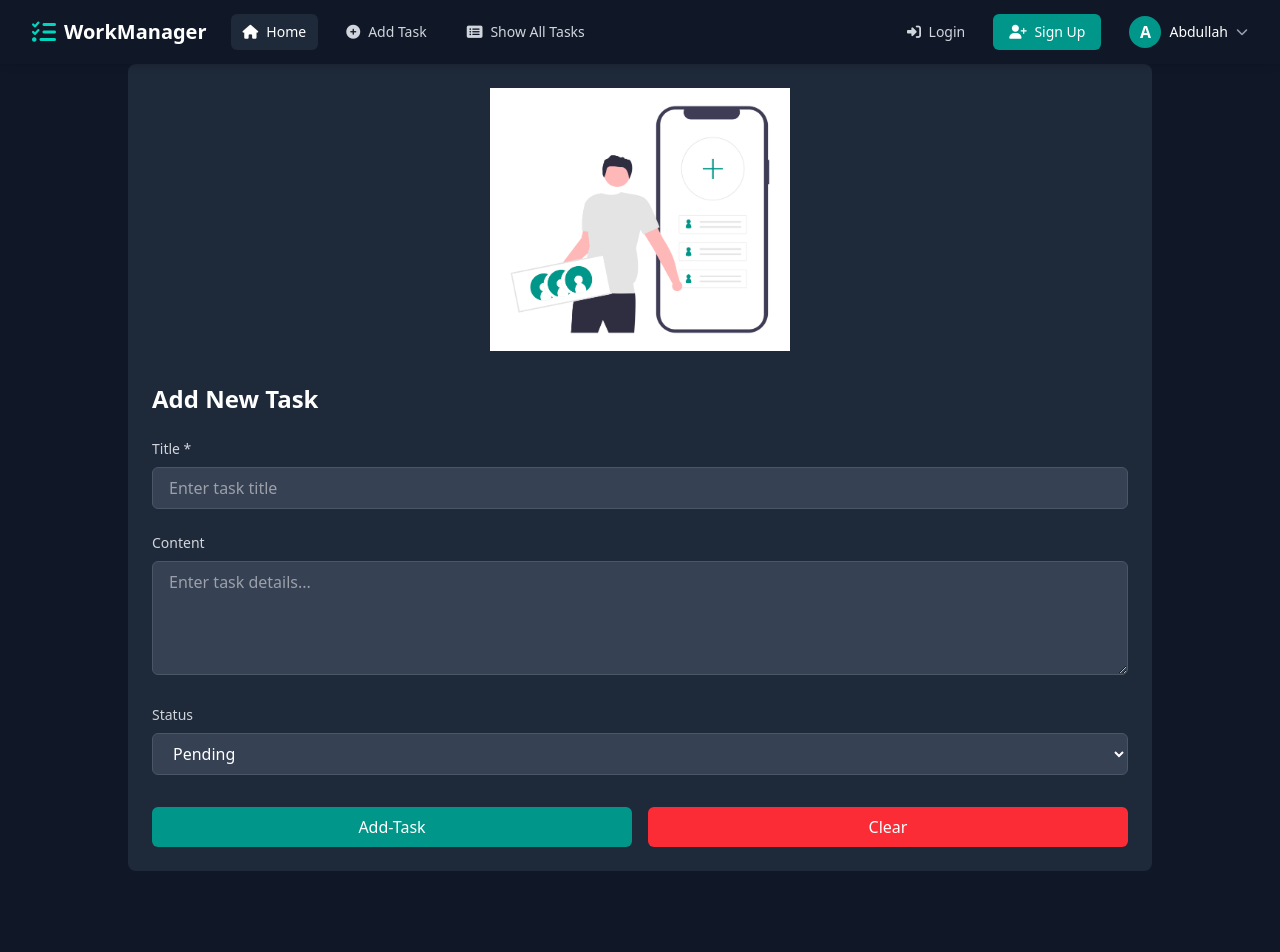
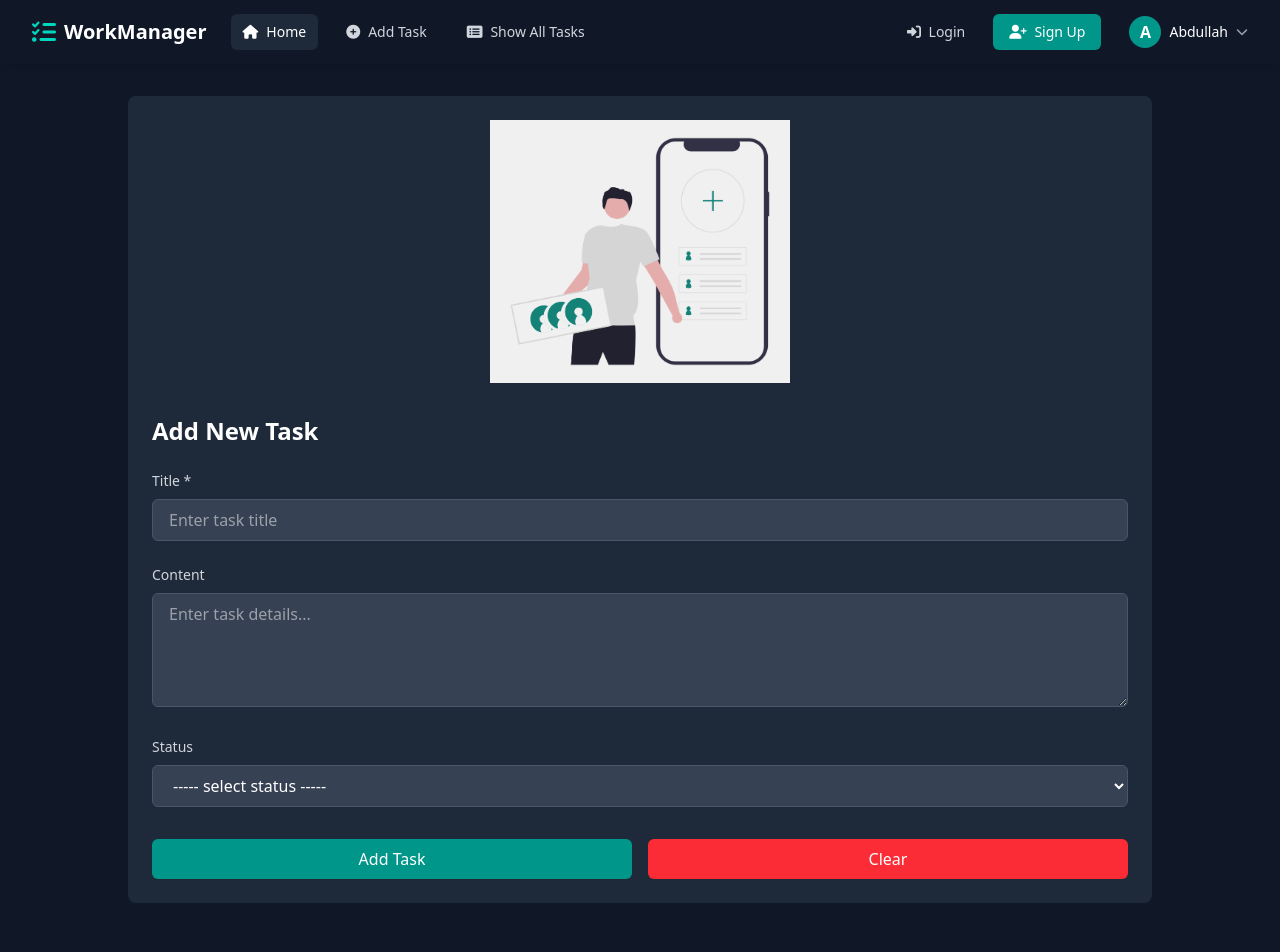
Before and after one commit to noclient24/Todo_, a Next.js app: page /add-task in a window 1280 px wide. Shown: the top 952 px of the page. Built offline with nearby package versions, Linux system fonts and the light colour scheme.

Commit message:
first commit

```diff
--- a/package.json
+++ b/package.json
@@ -10,12 +10,14 @@
   },
   "dependencies": {
     "@next/env": "^15.3.2",
+    "axios": "^1.9.0",
     "dotenv": "^16.5.0",
     "mongoose": "^8.15.0",
     "next": "15.3.2",
     "react": "^19.0.0",
     "react-dom": "^19.0.0",
-    "react-icons": "^5.5.0"
+    "react-icons": "^5.5.0",
+    "react-toastify": "^11.0.5"
   },
   "devDependencies": {
     "@eslint/eslintrc": "^3",
--- /dev/null
+++ b/src/app/add-task/Add.jsx
@@ -0,0 +1,136 @@
+'use client';
+import { useState } from "react";
+import imageadd from "../assets/image/undraw_add-friends_v4kx.png";
+import Image from 'next/image';
+import { AddTask } from "../serveres/addtask";
+import { ToastContainer, toast } from 'react-toastify';
+import 'react-toastify/dist/ReactToastify.css';
+
+
+const AddTaskForm = () => {
+
+  const [task, setTask] = useState({
+    tittle: "", // Fixed typo from 'tittle' to 'title'
+    content: "",
+    status: "none",
+    userId: "6830229d82b191a656d982e3"
+  });
+
+  const handleClear = () => {
+    setTask({
+      tittle: "",
+      content: "",
+      status: "none", // Reset to initial state
+      userId: "6830229d82b191a656d982e3" // Keep userId
+    });
+  };
+
+  const handleSubmit = async (e) => {
+    e.preventDefault();
+    try {
+      const result = await AddTask(task);
+      toast.success("Task added successfully!");
+      handleClear();
+      console.log(result);
+    } catch (error) {
+      console.error(error);
+      toast.error("Failed to add task. Please try again.");
+    }
+  };
+
+  return (
+    <div className="bg-gray-900 min-h-screen py-8">
+      <div className="mx-[10%]">
+        <div className="bg-gray-800 text-white p-6 rounded-lg">
+          <div className="mb-8 text-center">
+            <Image
+              src={imageadd}
+              alt="Add Task Illustration"
+              width={300}
+              height={300}
+              className="mx-auto filter brightness-90 contrast-110 saturate-80"
+              priority
+            />
+          </div>
+          <h2 className="text-2xl font-bold text-white mb-6">Add New Task</h2>
+
+          <form onSubmit={handleSubmit}>
+            <div className="mb-6">
+              <label htmlFor="title" className="block text-sm font-medium text-gray-300 mb-2">
+                Title *
+              </label>
+              <input
+                type="text"
+                id="title"
+                value={task.tittle}
+                onChange={(e) => setTask({ ...task, tittle: e.target.value })}
+                className="w-full px-4 py-2 bg-gray-700 border border-gray-600 rounded-md focus:outline-none focus:ring-2 focus:ring-teal-500 text-white"
+                placeholder="Enter task title"
+                required
+              />
+            </div>
+
+            <div className="mb-6">
+              <label htmlFor="content" className="block text-sm font-medium text-gray-300 mb-2">
+                Content
+              </label>
+              <textarea
+                id="content"
+                value={task.content}
+                onChange={(e) => setTask({ ...task, content: e.target.value })}
+                className="w-full px-4 py-2 bg-gray-700 border border-gray-600 rounded-md focus:outline-none focus:ring-2 focus:ring-teal-500 text-white"
+                rows={4}
+                placeholder="Enter task details..."
+              />
+            </div>
+
+            <div className="mb-8">
+              <label className="block text-sm font-medium text-gray-300 mb-2">Status</label>
+              <select
+                value={task.status}
+                onChange={(e) => setTask({ ...task, status: e.target.value })}
+                className="w-full px-4 py-2 bg-gray-700 border border-gray-600 rounded-md focus:outline-none focus:ring-2 focus:ring-teal-500 text-white"
+                required
+              >
+                <option value="none">----- select status -----</option>
+                <option value="pending">Pending</option>
+                <option value="completed">Completed</option>
+              </select>
+            </div>
+
+            <div className="grid grid-cols-2 gap-4">
+              <button
+                type="submit"
+                className="bg-teal-600 hover:bg-teal-700 text-white font-medium py-2 px-4 rounded-md transition duration-200"
+              >
+                Add Task
+              </button>
+              <button
+                type="button"
+                onClick={handleClear}
+                className="bg-red-500 hover:bg-red-700 text-white font-medium py-2 px-4 rounded-md transition duration-200"
+              >
+                Clear
+              </button>
+            </div>
+          </form>
+        </div>
+      </div>
+
+      <ToastContainer
+        position="top-center"
+        autoClose={5000}
+        hideProgressBar={false}
+        newestOnTop={false}
+        closeOnClick
+        rtl={false}
+        pauseOnFocusLoss
+        draggable
+        pauseOnHover
+        theme="dark"
+      />
+    </div>
+  );
+};
+
+export default AddTaskForm;
--- a/src/app/add-task/page.jsx
+++ b/src/app/add-task/page.jsx
@@ -1,110 +1,12 @@
-'use client';
-import { useState } from "react";
-import imageadd from "../assets/image/undraw_add-friends_v4kx.png";
-import Image from 'next/image';
+import AddTaskForm from "./Add"
+export const metadata = {
+  title: "Add-Task",
 
-const AddTaskForm = () => {
-  const [task, setTask] = useState({
-    title: "",
-    content: "",
-    status: "",
-    userId: ""
-  });
+};
+const Add=()=>{
+    return <AddTaskForm/>
 
-  const handleSubmit = (e) => {
-    e.preventDefault();
-    // Add your form submission logic here
-    console.log(task);
-  };
 
-  const handleClear = () => {
-    setTask({
-      title: "",
-      content: "",
-      status: "",
-      userId: ""
-    });
-  };
+}
 
-  console.log(task)
-
-  return (
-    <div className="bg-gray-900">
-      <div className="mx-[10%]">
-        <div className="bg-gray-800 text-white p-6 rounded-lg">
-          <div className="mb-8 text-center">
-            <Image
-              src={imageadd}
-              alt="Add Task Illustration"
-              width={300}
-              height={300}
-              className="mx-auto"
-            />
-          </div>
-          <h2 className="text-2xl font-bold text-white mb-6">Add New Task</h2>
-
-          <form onSubmit={handleSubmit}>
-            <div className="mb-6">
-              <label htmlFor="title" className="block text-sm font-medium text-gray-300 mb-2">
-                Title *
-              </label>
-              <input
-                type="text"
-                id="title"
-                value={task.title}
-                onChange={(e) => setTask({ ...task, title: e.target.value })}
-                className="w-full px-4 py-2 bg-gray-700 border border-gray-600 rounded-md focus:outline-none focus:ring-2 focus:ring-teal-500 text-white"
-                placeholder="Enter task title"
-                required
-              />
-            </div>
-
-            <div className="mb-6">
-              <label htmlFor="content" className="block text-sm font-medium text-gray-300 mb-2">
-                Content
-              </label>
-              <textarea
-                id="content"
-                value={task.content}
-                onChange={(e) => setTask({ ...task, content: e.target.value })}
-                className="w-full px-4 py-2 bg-gray-700 border border-gray-600 rounded-md focus:outline-none focus:ring-2 focus:ring-teal-500 text-white"
-                rows={4}
-                placeholder="Enter task details..."
-              />
-            </div>
-
-            <div className="mb-8">
-              <label className="block text-sm font-medium text-gray-300 mb-2">Status</label>
-              <select
-                value={task.status}
-                onChange={(e) => setTask({ ...task, status: e.target.value })}
-                className="w-full px-4 py-2 bg-gray-700 border border-gray-600 rounded-md focus:outline-none focus:ring-2 focus:ring-teal-500 text-white"
-              >
-                <option value="pending">Pending</option>
-                <option value="completed">Completed</option>
-              </select>
-            </div>
-
-            <div className="grid grid-cols-2 gap-4">
-              <button
-                type="submit"
-                className="bg-teal-600 hover:bg-teal-700 text-white font-medium py-2 px-4 rounded-md transition duration-200"
-              >
-                Add-Task
-              </button>
-              <button
-                type="button"
-                onClick={handleClear}
-                className="bg-red-500 hover:bg-red-900 text-white font-medium py-2 px-4 rounded-md transition duration-200"
-              >
-                Clear
-              </button>
-            </div>
-          </form>
-        </div>
-      </div>
-    </div>
-  );
-};
-
-export default AddTaskForm;
+export default Add
--- /dev/null
+++ b/src/app/serveres/addtask.js
@@ -0,0 +1,13 @@
+import { HttpasAxios } from "@/helper/HttpsHelper"
+
+
+export const AddTask=async(task)=>{
+    try {
+
+
+     const Result= await  HttpasAxios.post("/api/Tasks",task).then((res)=>{res.data})
+     return Result
+    } catch (error) {
+        console.log(error)
+    }
+}
--- /dev/null
+++ b/src/helper/HttpsHelper.js
@@ -0,0 +1,6 @@
+import axios from "axios";
+
+
+export const HttpasAxios=axios.create({
+    baseURL:process.env.baseURL
+})
```
Also changed, not shown: 1 other file (tests, documents, lock files or other folders).
